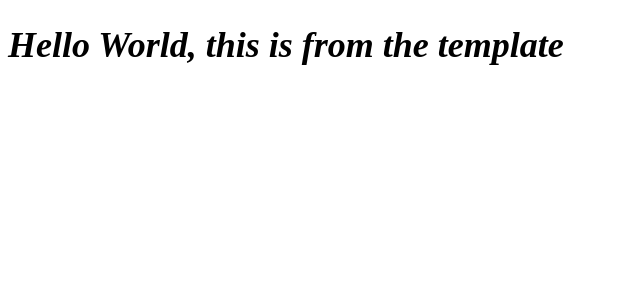
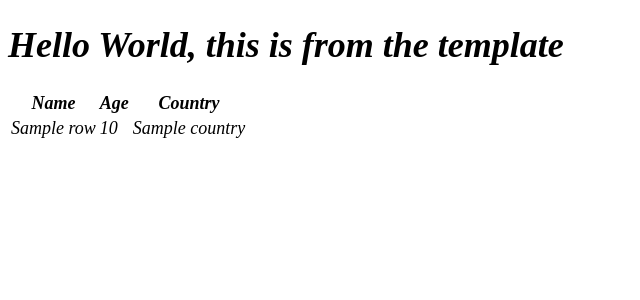
Before and after one commit to AngelUndeveloped/dev_portfolio_angel_undeveloped, a Flask app: template templates/index.html in a window 1280 px wide. Shown: the top 300 px of the page, without its empty margins (0-640 px from the left). Run offline with Flask 3, Linux system fonts and the light colour scheme; the template is opened without the code that fills it: most values are stand-ins (such as "Sample title", 1, 10 or a date in 2020).

Commit message:
added table aspects to html file

```diff
--- a/templates/index.html
+++ b/templates/index.html
@@ -1,12 +1,33 @@
 <!DOCTYPE html>
 <html lang="en">
+
 <head>
     <meta charset="UTF-8">
     <meta name="viewport" content="width=device-width, initial-scale=1.0">
     <title>Angel Undeveloped</title>
     <link rel="stylesheet" href="{{ url_for('static', filename='css/index.css') }}">
 </head>
+
 <body>
     <h1> Hello World, this is from the template</h1>
+    <table id="my_table">
+        <thead>
+            <tr>
+                <th>Name</th>
+                <th>Age</th>
+                <th>Country</th>
+            </tr>
+        </thead>
+        <tbody>
+            {% for row in data %}
+            <tr>
+                <td>{{ row.name }}</td>
+                <td>{{ row.age }}</td>
+                <td>{{ row.country }}</td>
+            </tr>
+            {% endfor %}
+        </tbody>
+    </table>
 </body>
+
 </html>
```
